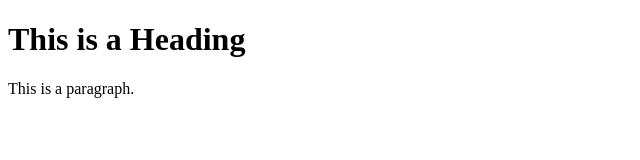
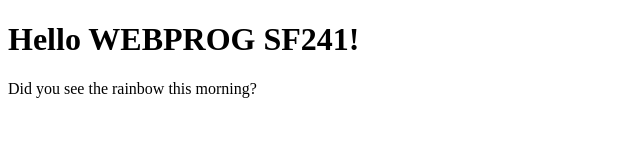
Before and after one commit to lyjuane/webprog-SF241-HTML-Lessons, a plain HTML site: page home/index.html in a window 1280 px wide. Shown: the whole page, without its empty margins (0-640 px from the left). Drawn offline with Linux system fonts and the light colour scheme.

Commit message:
Update index.html

```diff
--- a/home/index.html
+++ b/home/index.html
@@ -1,12 +1,12 @@
 <!DOCTYPE html>
 <html>
 <head>
-<title>Page Title</title>
+<title>WEBPROG SF241</title>
 </head>
 <body>
 
-<h1>This is a Heading</h1>
-<p>This is a paragraph.</p>
+<h1>Hello WEBPROG SF241!</h1>
+<p>Did you see the rainbow this morning?</p>
 
 </body>
 </html>
```
